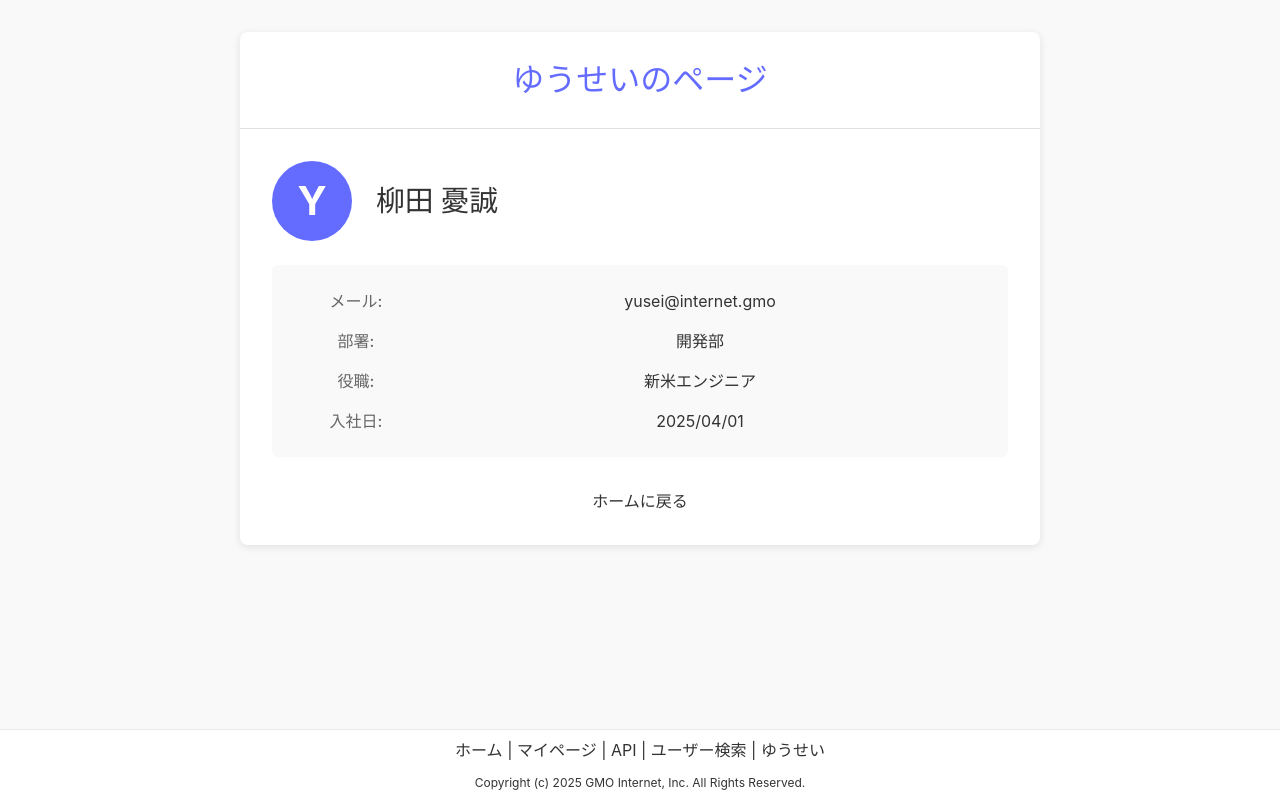
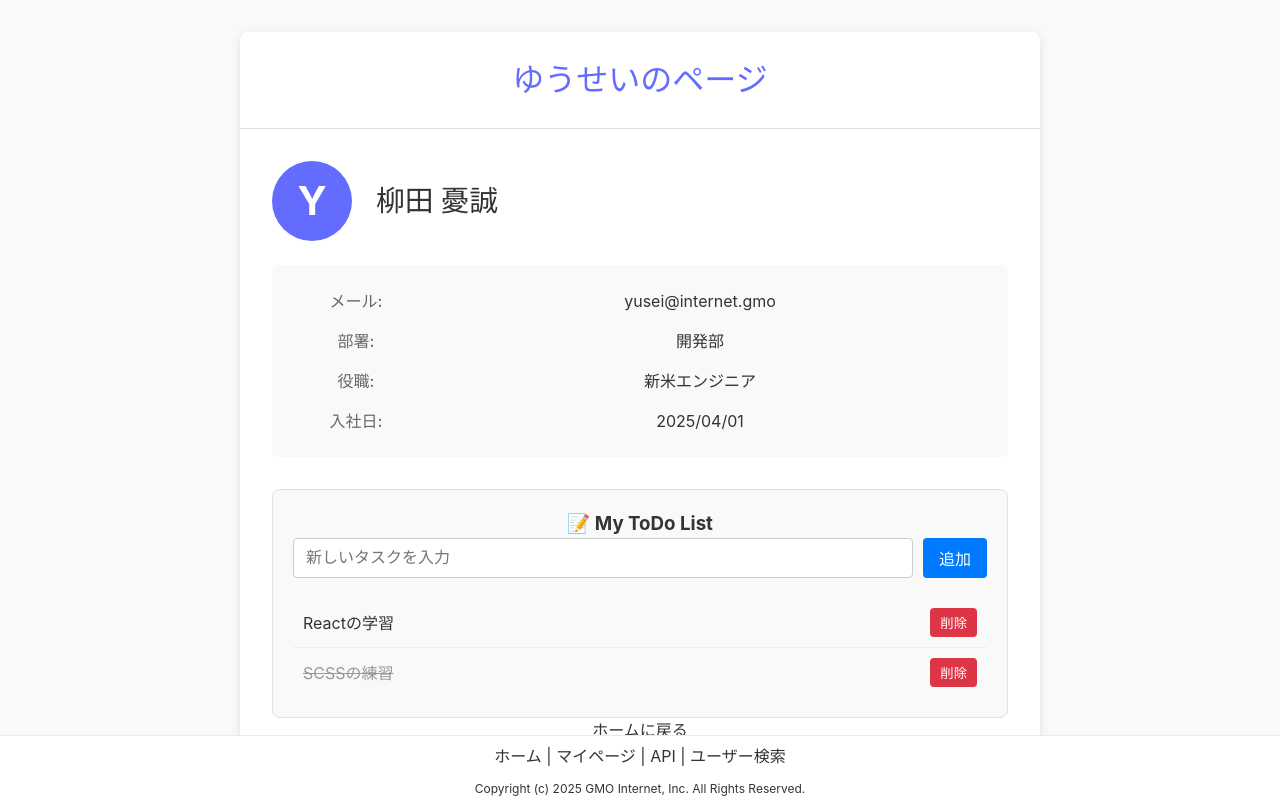
Before and after one commit to keitaroishiya/intern-250725, a React (Vite) app: page /yusei in a window 1280 px wide. Built offline with nearby package versions, Linux system fonts and the light colour scheme.

Commit message:
ゆうせいのページにToDoリスト追加

```diff
--- a/src/App.tsx
+++ b/src/App.tsx
@@ -33,8 +33,6 @@ function App() {
           <Link to="/api">API</Link>
           <span> | </span>
           <Link to="/user">ユーザー検索</Link>
-          <span> | </span>
-          <Link to="/yusei">ゆうせい</Link>
         </div>
         <div className="footer-inner">
           Copyright (c) 2025 GMO Internet, Inc. All Rights Reserved.
--- a/src/pages/yusei/yusei.scss
+++ b/src/pages/yusei/yusei.scss
@@ -119,3 +119,91 @@ $light-text-color: #666;
     }
   }
 }
+
+/* yusei.scss に追加 */
+
+.yusei-todo-feature {
+  margin-top: 30px;
+  padding: 20px;
+  border: 1px solid #e0e0e0;
+  border-radius: 8px;
+  background-color: #f9f9f9;
+
+  .yusei-feature-title {
+    margin-top: 0;
+    text-align: center;
+  }
+}
+
+.yusei-todo-input-area {
+  display: flex;
+  gap: 10px;
+  margin-bottom: 20px;
+
+  .yusei-todo-input {
+    flex-grow: 1;
+    padding: 8px 12px;
+    border: 1px solid #ccc;
+    border-radius: 4px;
+    font-size: 1em;
+  }
+}
+
+/* 汎用ボタンのスタイルを少し調整 */
+.yusei-button {
+  background-color: #007bff;
+  color: white;
+  border: none;
+  padding: 8px 16px;
+  border-radius: 4px;
+  cursor: pointer;
+  font-size: 1em;
+  transition: background-color 0.3s;
+  white-space: nowrap; // ボタン内のテキストが改行されないように
+
+  &:hover {
+    background-color: #0056b3;
+  }
+}
+
+.yusei-todo-list {
+  list-style-type: none;
+  padding: 0;
+  margin: 0;
+
+  li {
+    display: flex;
+    align-items: center;
+    justify-content: space-between;
+    padding: 10px;
+    border-bottom: 1px solid #eee;
+
+    &:last-child {
+      border-bottom: none;
+    }
+
+    .todo-text {
+      cursor: pointer;
+      user-select: none; // テキスト選択を無効化
+    }
+
+    &.completed .todo-text {
+      text-decoration: line-through;
+      color: #999;
+    }
+  }
+}
+
+.delete-button {
+  background-color: #dc3545;
+  color: white;
+  border: none;
+  padding: 5px 10px;
+  border-radius: 4px;
+  cursor: pointer;
+  transition: background-color 0.3s;
+
+  &:hover {
+    background-color: #c82333;
+  }
+}
--- a/src/pages/yusei/yusei.tsx
+++ b/src/pages/yusei/yusei.tsx
@@ -1,11 +1,56 @@
-/**
- * 自分のページのサンプル
+/** * 自分のページのサンプル
  */
 
+import { useState } from 'react';
 import { Link } from 'react-router-dom';
 import './yusei.scss';
 
-function yusei() {
+function Yusei() {
+  // --- ToDoリスト用のState ---
+  // タスクのリストを管理するstate
+  const [todos, setTodos] = useState([
+    { id: 1, text: 'Reactの学習', completed: false },
+    { id: 2, text: 'SCSSの練習', completed: true },
+  ]);
+  // 新規タスクの入力値を管理するstate
+  const [inputValue, setInputValue] = useState('');
+
+  // --- ToDoリスト用の関数 ---
+  // 入力値が変更されたときにstateを更新
+  const handleInputChange = (e) => {
+    setInputValue(e.target.value);
+  };
+
+  // タスクを追加する関数
+  const handleAddTodo = () => {
+    // 入力が空の場合は何もしない
+    if (inputValue.trim() === '') return;
+
+    const newTodo = {
+      id: Date.now(), // ユニークなIDを生成
+      text: inputValue,
+      completed: false,
+    };
+    // 既存のリストに新しいタスクを追加
+    setTodos([...todos, newTodo]);
+    setInputValue(''); // 入力欄をクリア
+  };
+
+  // タスクの完了状態を切り替える関数
+  const handleToggleTodo = (id) => {
+    setTodos(
+      todos.map(todo =>
+        todo.id === id ? { ...todo, completed: !todo.completed } : todo
+      )
+    );
+  };
+
+  // タスクを削除する関数
+  const handleDeleteTodo = (id) => {
+    setTodos(todos.filter(todo => todo.id !== id));
+  };
+
+
   return (
     <div className="yusei">
       <div className="yusei-container">
@@ -13,42 +58,52 @@ function yusei() {
 
         <div className="yusei-content">
           <div className="yusei-profile">
+            {/* ... (プロフィール部分は変更なし) ... */}
             <div className="yusei-profile-header">
-              <div className="yusei-avatar">
-                Y
-              </div>
+              <div className="yusei-avatar">Y</div>
               <h2 className="yusei-name">柳田  憂誠</h2>
             </div>
-
             <div className="yusei-info">
-              <div className="yusei-info-item">
-                <span className="label">メール:</span>
-                <span className="value">yusei@internet.gmo</span>
-              </div>
-              <div className="yusei-info-item">
-                <span className="label">部署:</span>
-                <span className="value">開発部</span>
-              </div>
-              <div className="yusei-info-item">
-                <span className="label">役職:</span>
-                <span className="value">新米エンジニア</span>
-              </div>
-              <div className="yusei-info-item">
-                <span className="label">入社日:</span>
-                <span className="value">2025/04/01</span>
-              </div>
+              <div className="yusei-info-item"><span className="label">メール:</span><span className="value">yusei@internet.gmo</span></div>
+              <div className="yusei-info-item"><span className="label">部署:</span><span className="value">開発部</span></div>
+              <div className="yusei-info-item"><span className="label">役職:</span><span className="value">新米エンジニア</span></div>
+              <div className="yusei-info-item"><span className="label">入社日:</span><span className="value">2025/04/01</span></div>
             </div>
           </div>
 
-          {/* トップに戻るリンク */}
+          {/* ===== ここから追加したToDoリスト機能 ===== */}
+          <div className="yusei-todo-feature">
+            <h3 className="yusei-feature-title">📝 My ToDo List</h3>
+            <div className="yusei-todo-input-area">
+              <input
+                type="text"
+                value={inputValue}
+                onChange={handleInputChange}
+                className="yusei-todo-input"
+                placeholder="新しいタスクを入力"
+              />
+              <button onClick={handleAddTodo} className="yusei-button">追加</button>
+            </div>
+            <ul className="yusei-todo-list">
+              {todos.map(todo => (
+                <li key={todo.id} className={todo.completed ? 'completed' : ''}>
+                  <span onClick={() => handleToggleTodo(todo.id)} className="todo-text">
+                    {todo.text}
+                  </span>
+                  <button onClick={() => handleDeleteTodo(todo.id)} className="delete-button">削除</button>
+                </li>
+              ))}
+            </ul>
+          </div>
+          {/* ===== ここまで ===== */}
+
           <div className="yusei-links">
             <Link to="/" className="yusei-link">ホームに戻る</Link>
           </div>
-
         </div>
       </div>
     </div>
   );
 }
 
-export default yusei;
+export default Yusei;
```
